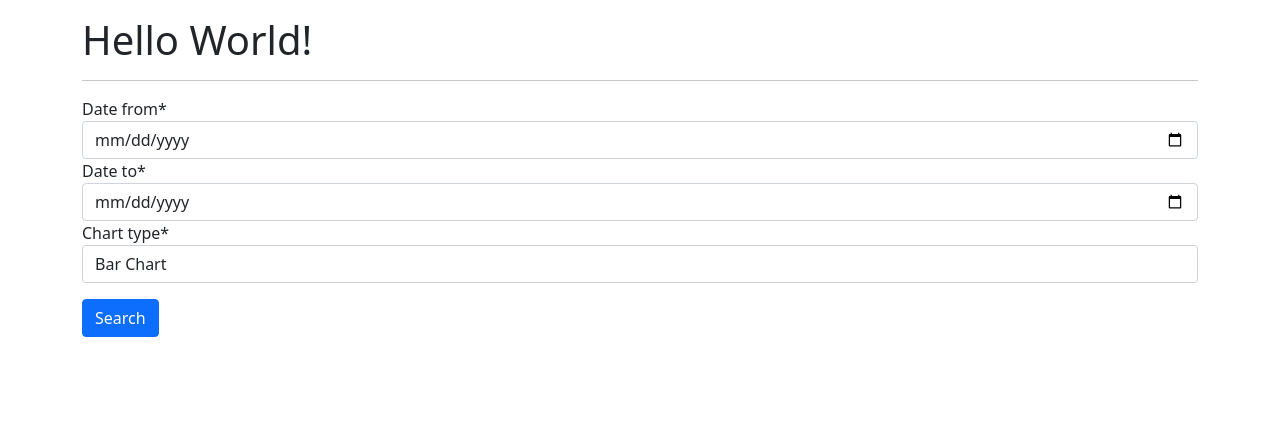
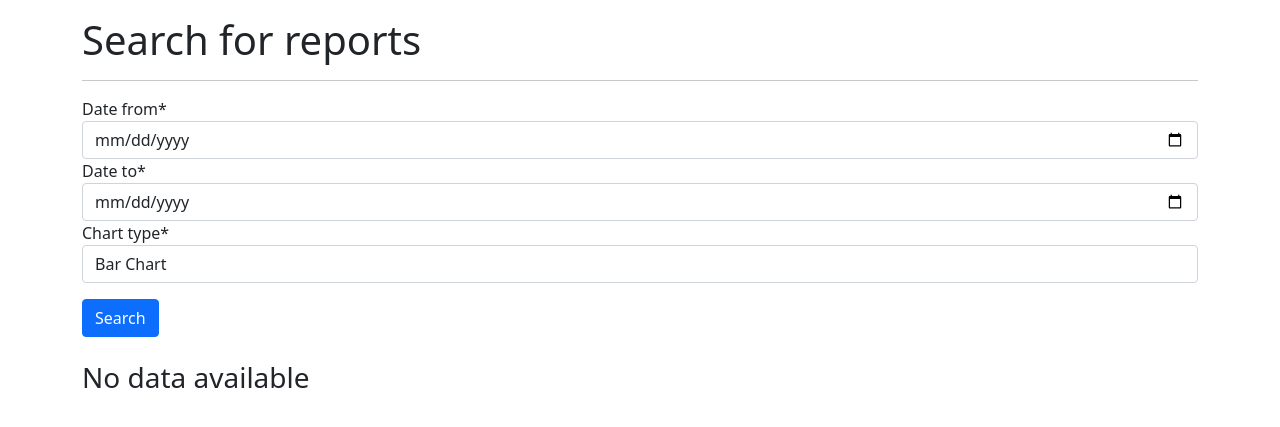
Before and after one commit to PratikGarai/Sales-Report-Manager, a Django app: page / in a window 1280 px wide. Shown: the top 427 px of the page. Run offline with Django 3.2, Linux system fonts and the light colour scheme; some libraries are stand-ins or nearby versions.

Commit message:
Filtering and dataframe to html

```diff
--- a/sales/sale/templates/sale/home.html
+++ b/sales/sale/templates/sale/home.html
@@ -6,11 +6,18 @@
 
 
 {% block content %}
-    <h1>Hello World!</h1>
-    <hr />
+    <h1>Search for reports</h1>
+    <hr>
     <form action="" method="POST">
         {% csrf_token %}
         {{form|crispy}}
         <button type="submit" class="btn btn-primary mt-3">Search</button>
     </form>
+
+    <br>
+    {% if sales_df %}
+        {{sales_df|safe}}
+    {% else %}
+        <h3>No data available</h3>
+    {% endif %}
 {% endblock content %}
--- a/sales/sale/templates/sale/main.html
+++ b/sales/sale/templates/sale/main.html
@@ -7,6 +7,8 @@
 {% block content %}
     List of sales <br>
     {% for obj in object_list %}
-        <a href="{{obj.get_absolute_url}}">{{obj.transaction_id}}</a>
+        <div class="card mb-3">
+            <a href="{{obj.get_absolute_url}}" class="card-body">{{obj.transaction_id}}</a>
+        </div>
     {% endfor %}
 {% endblock content %}
--- a/sales/sale/views.py
+++ b/sales/sale/views.py
@@ -2,11 +2,27 @@ from django.shortcuts import render
 from django.views.generic import ListView, DetailView
 from .models import Sale
 from .forms import SalesSearchForm
+import pandas as pd
 
 def home_view(request):
     form = SalesSearchForm(request.POST or None)
+    sale_df = None
+    if request.method=='POST':
+        date_from = request.POST.get('date_from')
+        date_to = request.POST.get('date_to')
+        chart_type = request.POST.get('chart_type')
+
+        qs = Sale.objects.filter(created__gte=date_from, created__lte=date_to)
+        if len(qs)>0:
+            sale_df = pd.DataFrame(qs.values())
+            print(sale_df)
+            sale_df = sale_df.to_html()
+        else :
+            print('No sale data for the date query')
+
     context = {
-        'form' : form
+        'form' : form,
+        'sales_df' : sale_df
     }
     return render(request, "sale/home.html", context)
 
```
Also changed, not shown: sales/db.sqlite3.
